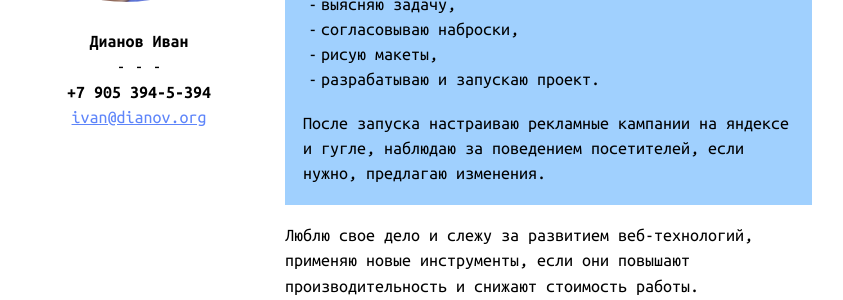
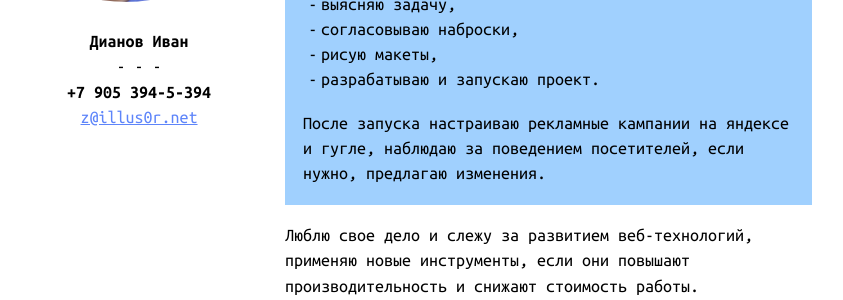
Before and after one commit to illus0r/dianov.org, a Jekyll site: the page built from index.md, in a window 1280 px wide. Shown: the part 274-574 px from the top of the page, without its empty margins (228-1071 px from the left). Built offline with Jekyll 4.4.1, drawn with Linux system fonts in a browser that asks for light colours.

Commit message:
Updated header.html

```diff
--- a/_includes/header.html
+++ b/_includes/header.html
@@ -7,7 +7,7 @@
     <div class="name">Дианов Иван</div>
     - - -
     <div class="phone">+7 905 394-5-394</div>
-    <div class="email"><a href="mailto:{{ site.email }}">ivan@dianov.org</a></div>
+    <div class="email"><a href="mailto:{{ site.email }}">{{ site.email }}</a></div>
   </div>
   <nav>
     {% for page in site.pages %}
```
